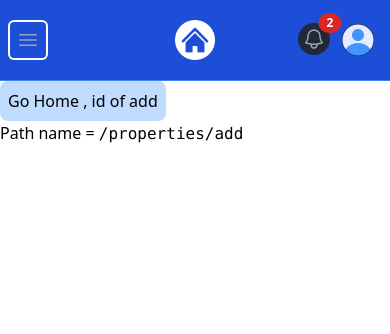
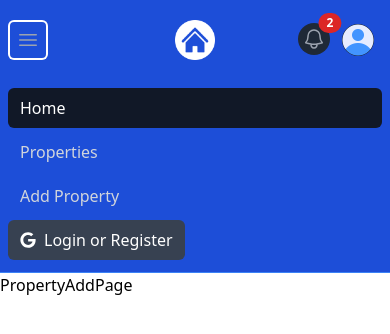
Before and after one commit to cyrdodi/property-pulse, a Next.js app: page /properties/add in a window 390 px wide. Both pictures are taken after a click on the button "Open main menu". Shown: the top 334 px of the page. Built offline with nearby package versions, Linux system fonts and the light colour scheme.

Commit message:
responsive navbar

```diff
--- /dev/null
+++ b/app/properties/add/page.jsx
@@ -0,0 +1,9 @@
+import React from 'react'
+
+const PropertyAddPage = () => {
+  return (
+    <div>PropertyAddPage</div>
+  )
+}
+
+export default PropertyAddPage
--- a/components/NavBar.jsx
+++ b/components/NavBar.jsx
@@ -1,7 +1,16 @@
+"use client";
+
 import Image from "next/image";
 import logo from "@/assets/images/logo-white.png";
 import profileDefault from "@/assets/images/profile.png";
+import { FaGoogle } from "react-icons/fa";
+import Link from "next/link";
+import { useState } from "react";
+
 const NavBar = () => {
+  const [isMobileMenuOpen, setIsMobileMenuOpen] = useState(false);
+  const [isProfileMenuOpen, setIsProfileMenuOpen] = useState(false);
+
   return (
     <nav className="bg-blue-700 border-b border-blue-500">
       <div className="mx-auto max-w-7xl px-2 sm:px-6 lg:px-8">
@@ -9,6 +18,7 @@
           <div className="absolute inset-y-0 left-0 flex items-center md:hidden">
             {/* <!-- Mobile menu button--> */}
             <button
+              onClick={() => setIsMobileMenuOpen((prev) => !prev)}
               type="button"
               id="mobile-dropdown-button"
               className="relative inline-flex items-center justify-center rounded-md p-2 text-gray-400 hover:bg-gray-700 hover:text-white focus:outline-none focus:ring-2 focus:ring-inset focus:ring-white"
@@ -36,38 +46,34 @@
 
           <div className="flex flex-1 items-center justify-center md:items-stretch md:justify-start">
             {/* <!-- Logo --> */}
-            <a className="flex flex-shrink-0 items-center" href="/index.html">
-              <Image
-                className="h-10 w-auto"
-                src={logo}
-                alt="PropertyPulse"
-              />
+            <Link className="flex flex-shrink-0 items-center" href="/">
+              <Image className="h-10 w-auto" src={logo} alt="PropertyPulse" />
 
               <span className="hidden md:block text-white text-2xl font-bold ml-2">
                 PropertyPulse
               </span>
-            </a>
+            </Link>
             {/* <!-- Desktop Menu Hidden below md screens --> */}
             <div className="hidden md:ml-6 md:block">
               <div className="flex space-x-2">
-                <a
-                  href="/index.html"
+                <Link
+                  href="/"
                   className="text-white bg-black hover:bg-gray-900 hover:text-white rounded-md px-3 py-2"
                 >
                   Home
-                </a>
-                <a
-                  href="/properties.html"
+                </Link>
+                <Link
+                  href="/properties"
                   className="text-white hover:bg-gray-900 hover:text-white rounded-md px-3 py-2"
                 >
                   Properties
-                </a>
-                <a
-                  href="/add-property.html"
+                </Link>
+                <Link
+                  href="/properties/add"
                   className="text-white hover:bg-gray-900 hover:text-white rounded-md px-3 py-2"
                 >
                   Add Property
-                </a>
+                </Link>
               </div>
             </div>
           </div>
@@ -76,7 +82,7 @@
           <div className="hidden md:block md:ml-6">
             <div className="flex items-center">
               <button className="flex items-center text-white bg-gray-700 hover:bg-gray-900 hover:text-white rounded-md px-3 py-2">
-                <i className="fa-brands fa-google text-white mr-2"></i>
+                <FaGoogle className="mr-2" />
                 <span>Login or Register</span>
               </button>
             </div>
@@ -84,7 +90,7 @@
 
           {/* <!-- Right Side Menu (Logged In) --> */}
           <div className="absolute inset-y-0 right-0 flex items-center pr-2 md:static md:inset-auto md:ml-6 md:pr-0">
-            <a href="messages.html" className="relative group">
+            <Link href="/messages" className="relative group">
               <button
                 type="button"
                 className="relative rounded-full bg-gray-800 p-1 text-gray-400 hover:text-white focus:outline-none focus:ring-2 focus:ring-white focus:ring-offset-2 focus:ring-offset-gray-800"
@@ -110,7 +116,7 @@
                 2
                 {/* <!-- Replace with the actual number of notifications --> */}
               </span>
-            </a>
+            </Link>
             {/* <!-- Profile dropdown button --> */}
             <div className="relative ml-3">
               <div>
@@ -120,6 +126,7 @@
                   id="user-menu-button"
                   aria-expanded="false"
                   aria-haspopup="true"
+                  onClick={() => setIsProfileMenuOpen((prev) => !prev)}
                 >
                   <span className="absolute -inset-1.5"></span>
                   <span className="sr-only">Open user menu</span>
@@ -132,74 +139,78 @@
               </div>
 
               {/* <!-- Profile dropdown --> */}
+              {isProfileMenuOpen && (
                 <div
                   id="user-menu"
-                className="hidden absolute right-0 z-10 mt-2 w-48 origin-top-right rounded-md bg-white py-1 shadow-lg ring-1 ring-black ring-opacity-5 focus:outline-none"
+                  className="absolute right-0 z-10 mt-2 w-48 origin-top-right rounded-md bg-white py-1 shadow-lg ring-1 ring-black ring-opacity-5 focus:outline-none"
                   role="menu"
                   aria-orientation="vertical"
                   aria-labelledby="user-menu-button"
-                tabindex="-1"
+                  tabIndex="-1"
                 >
-                <a
-                  href="/profile.html"
+                  <Link
+                    href="/profile"
                     className="block px-4 py-2 text-sm text-gray-700"
                     role="menuitem"
-                  tabindex="-1"
+                    tabIndex="-1"
                     id="user-menu-item-0"
                   >
                     Your Profile
-                </a>
-                <a
-                  href="saved-properties.html"
+                  </Link>
+                  <Link
+                    href="properties/saved"
                     className="block px-4 py-2 text-sm text-gray-700"
                     role="menuitem"
-                  tabindex="-1"
+                    tabIndex="-1"
                     id="user-menu-item-2"
                   >
                     Saved Properties
-                </a>
-                <a
+                  </Link>
+                  <button
                     href="#"
                     className="block px-4 py-2 text-sm text-gray-700"
                     role="menuitem"
-                  tabindex="-1"
+                    tabIndex="-1"
                     id="user-menu-item-2"
                   >
                     Sign Out
-                </a>
+                  </button>
                 </div>
+              )}
             </div>
           </div>
         </div>
       </div>
 
       {/* <!-- Mobile menu, show/hide based on menu state. --> */}
-      <div className="hidden" id="mobile-menu">
+      {isMobileMenuOpen && (
+        <div className="" id="mobile-menu">
           <div className="space-y-1 px-2 pb-3 pt-2">
-          <a
-            href="/index.html"
+            <Link
+              href="/"
               className="bg-gray-900 text-white block rounded-md px-3 py-2 text-base font-medium"
             >
               Home
-          </a>
-          <a
-            href="/properties.html"
+            </Link>
+            <Link
+              href="/properties"
               className="text-gray-300 hover:bg-gray-700 hover:text-white block rounded-md px-3 py-2 text-base font-medium"
             >
               Properties
-          </a>
-          <a
-            href="/add-property.html"
+            </Link>
+            <Link
+              href="/properties/add"
               className="text-gray-300 hover:bg-gray-700 hover:text-white block rounded-md px-3 py-2 text-base font-medium"
             >
               Add Property
-          </a>
+            </Link>
             <button className="flex items-center text-white bg-gray-700 hover:bg-gray-900 hover:text-white rounded-md px-3 py-2 my-4">
-            <i className="fa-brands fa-google mr-2"></i>
+              <FaGoogle className="mr-2" />
               <span>Login or Register</span>
             </button>
           </div>
         </div>
+      )}
     </nav>
   );
 };
--- a/package.json
+++ b/package.json
@@ -9,9 +9,10 @@
     "lint": "next lint"
   },
   "dependencies": {
+    "next": "14.1.0",
     "react": "^18",
     "react-dom": "^18",
-    "next": "14.1.0"
+    "react-icons": "^5.0.1"
   },
   "devDependencies": {
     "autoprefixer": "^10.0.1",
```
Also changed, not shown: 1 other file (tests, documents, lock files or other folders). Lines whose indentation alone changed are shown as unchanged.
